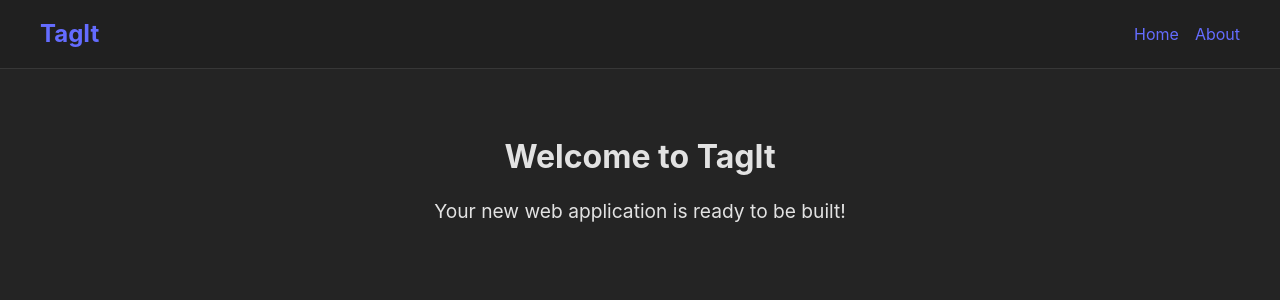
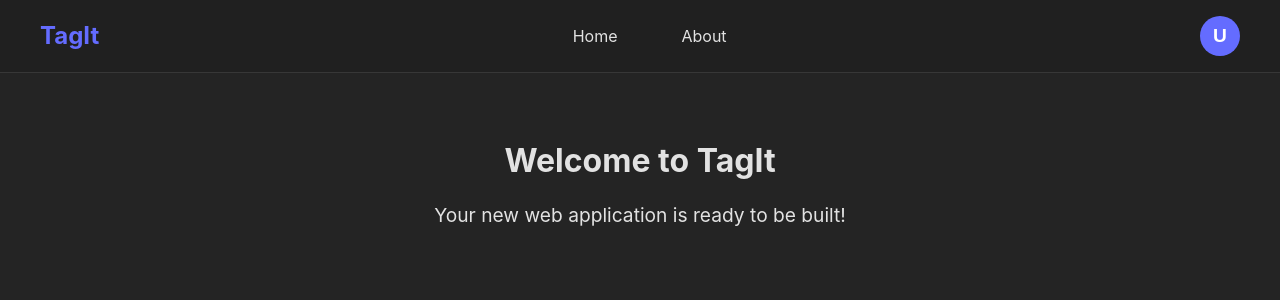
Before and after one commit to soyeonkm/TagIt, a React (Vite) app: page / in a window 1280 px wide. Shown: the top 300 px of the page. Built offline with nearby package versions, Linux system fonts and the light colour scheme.

Commit message:
Update navbar with profile dropdown and menu bar

```diff
--- a/src/components/Navbar.jsx
+++ b/src/components/Navbar.jsx
@@ -1,6 +1,13 @@
+import { useState } from 'react'
 import { Link } from 'react-router-dom'
 
 function Navbar() {
+  const [isDropdownOpen, setIsDropdownOpen] = useState(false)
+
+  const toggleDropdown = () => {
+    setIsDropdownOpen(!isDropdownOpen)
+  }
+
   return (
     <nav style={{
       padding: '1rem 2rem',
@@ -14,12 +21,124 @@ function Navbar() {
         justifyContent: 'space-between',
         alignItems: 'center'
       }}>
-        <Link to="/" style={{ fontSize: '1.5rem', fontWeight: 'bold' }}>
+        <Link to="/" style={{
+          fontSize: '1.5rem',
+          fontWeight: 'bold',
+          color: 'var(--primary-color)',
+          textDecoration: 'none'
+        }}>
           TagIt
         </Link>
-        <div style={{ display: 'flex', gap: '1rem' }}>
-          <Link to="/">Home</Link>
-          <Link to="/about">About</Link>
+        <div style={{
+          display: 'flex',
+          gap: '2rem',
+          alignItems: 'center'
+        }}>
+          <Link to="/" style={{
+            color: 'var(--text-color)',
+            textDecoration: 'none',
+            padding: '0.5rem 1rem',
+            borderRadius: '4px',
+            transition: 'background-color 0.2s'
+          }}>
+            Home
+          </Link>
+          <Link to="/about" style={{
+            color: 'var(--text-color)',
+            textDecoration: 'none',
+            padding: '0.5rem 1rem',
+            borderRadius: '4px',
+            transition: 'background-color 0.2s'
+          }}>
+            About
+          </Link>
+        </div>
+        <div style={{ position: 'relative' }}>
+          <button
+            onClick={toggleDropdown}
+            style={{
+              width: '40px',
+              height: '40px',
+              borderRadius: '50%',
+              border: 'none',
+              backgroundColor: 'var(--primary-color)',
+              cursor: 'pointer',
+              display: 'flex',
+              alignItems: 'center',
+              justifyContent: 'center',
+              color: 'white',
+              fontSize: '1.2rem',
+              fontWeight: 'bold'
+            }}
+          >
+            U
+          </button>
+          {isDropdownOpen && (
+            <div style={{
+              position: 'absolute',
+              top: '100%',
+              right: '0',
+              marginTop: '0.5rem',
+              backgroundColor: 'rgba(0, 0, 0, 0.9)',
+              border: '1px solid rgba(255, 255, 255, 0.1)',
+              borderRadius: '8px',
+              padding: '0.5rem 0',
+              minWidth: '150px',
+              zIndex: 1000
+            }}>
+              <button
+                onClick={() => {
+                  setIsDropdownOpen(false)
+                }}
+                style={{
+                  width: '100%',
+                  padding: '0.5rem 1rem',
+                  border: 'none',
+                  backgroundColor: 'transparent',
+                  color: 'var(--text-color)',
+                  cursor: 'pointer',
+                  textAlign: 'left',
+                  fontSize: '0.9rem'
+                }}
+              >
+                Profile
+              </button>
+              <button
+                onClick={() => {
+                  setIsDropdownOpen(false)
+                }}
+                style={{
+                  width: '100%',
+                  padding: '0.5rem 1rem',
+                  border: 'none',
+                  backgroundColor: 'transparent',
+                  color: 'var(--text-color)',
+                  cursor: 'pointer',
+                  textAlign: 'left',
+                  fontSize: '0.9rem'
+                }}
+              >
+                Settings
+              </button>
+              <button
+                onClick={() => {
+                  setIsDropdownOpen(false)
+                }}
+                style={{
+                  width: '100%',
+                  padding: '0.5rem 1rem',
+                  border: 'none',
+                  backgroundColor: 'transparent',
+                  color: 'var(--text-color)',
+                  cursor: 'pointer',
+                  textAlign: 'left',
+                  fontSize: '0.9rem'
+                }}
+              >
+                Logout
+              </button>
+            </div>
+          )}
         </div>
       </div>
     </nav>
```
